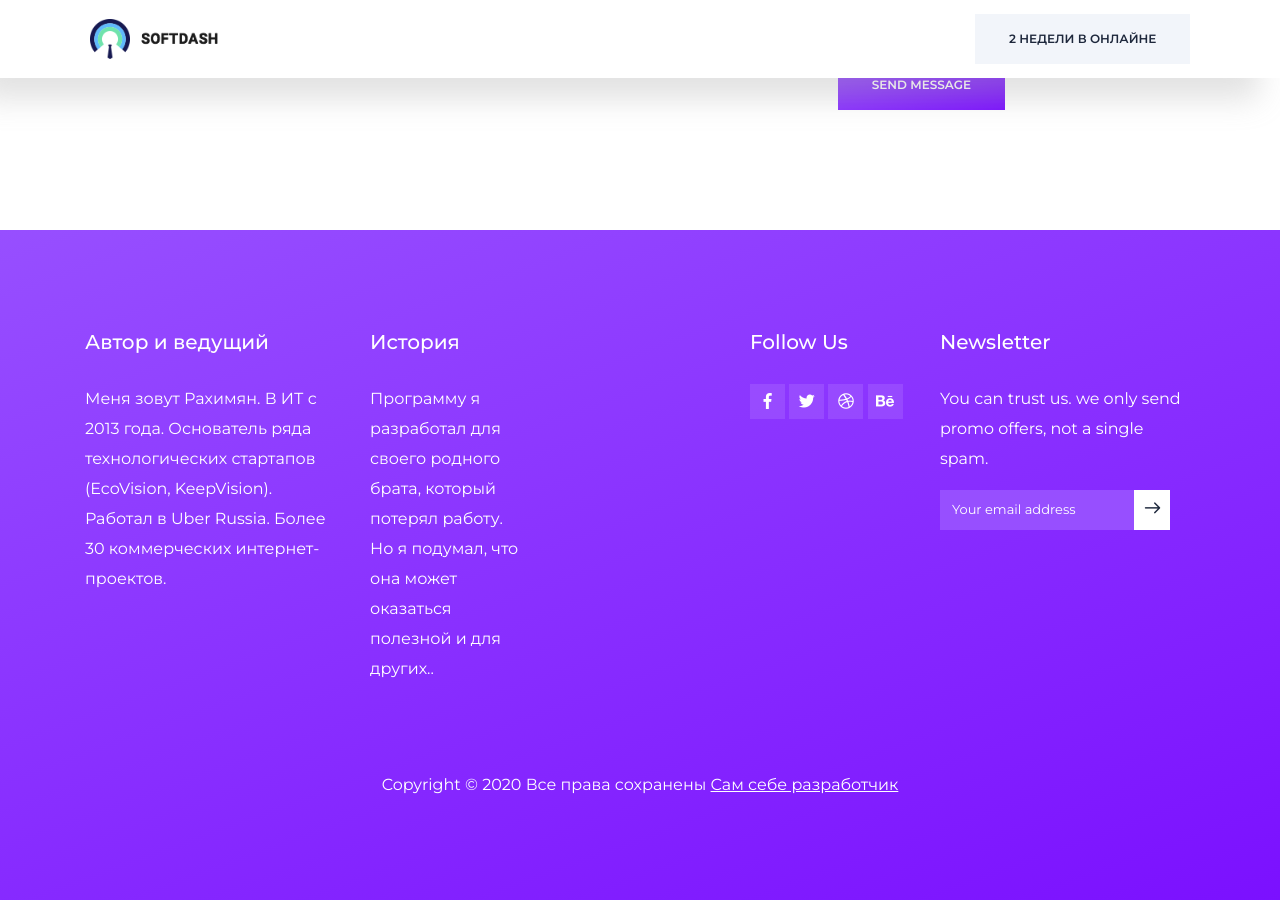
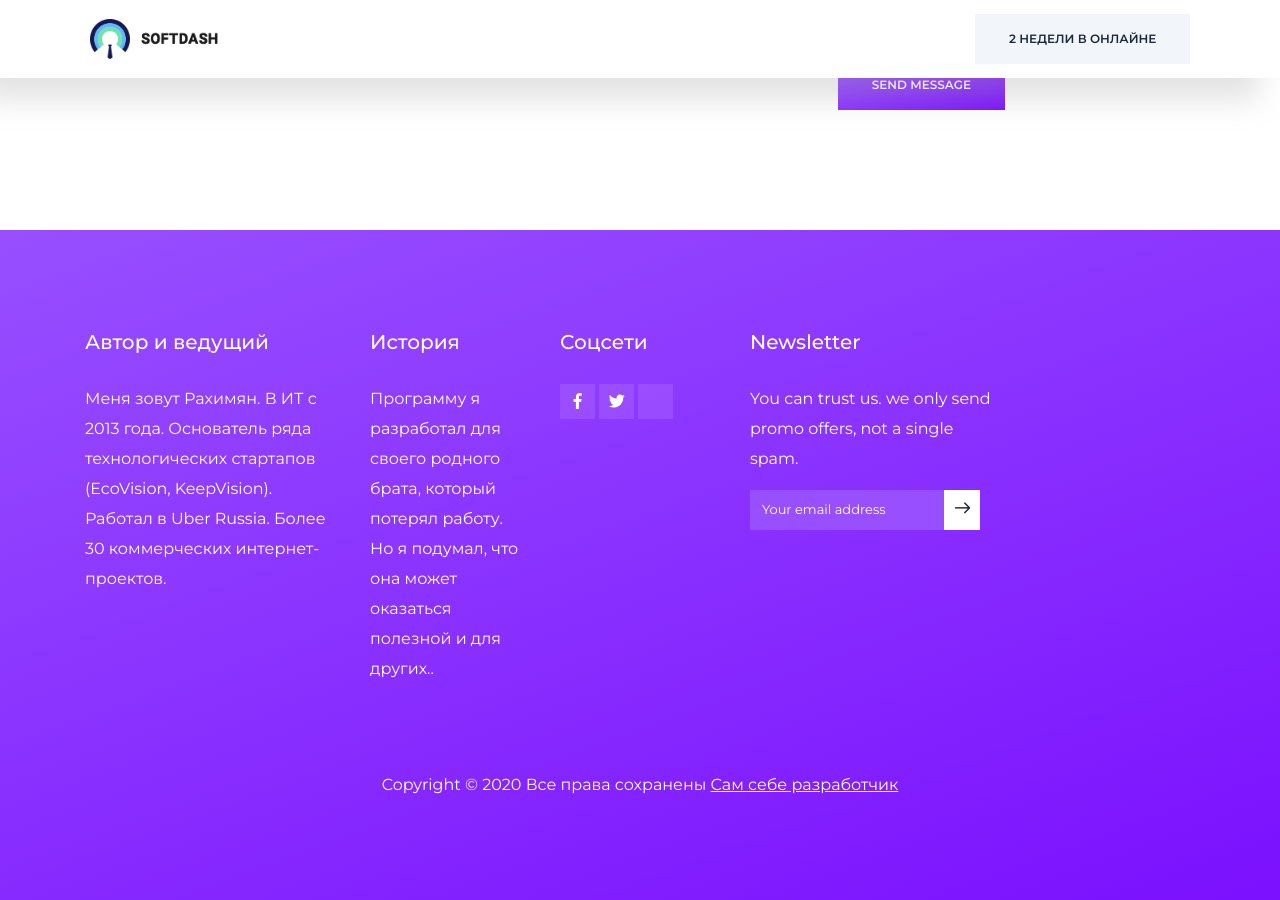
Before and after one commit to RakhimyanTim/samseberazrabotchik.github.io, a Jekyll site: the page built from contact.html, in a window 1280 px wide and 900 px high, scrolled down 1331 px. Built offline with Jekyll 4.4.1, drawn with Linux system fonts in a browser that asks for light colours.

Commit message:
Update footer.html

```diff
--- a/_includes/footer.html
+++ b/_includes/footer.html
@@ -19,28 +19,10 @@
                         </p>
                     </div>
                 </div>
+
                 <div class="col-lg-2 col-md-6">
                     <div class="single-footer-widget">
-                        <h4>{{ site.footer_features_link_heading }}</h4>
-                        <ul class="menu-list">
-                            <li>
-                                <a href="{{ site.footer_features_link_one_link }}">{{ site.footer_features_link_one_text }}</a>
-                            </li>
-                            <li>
-                                <a href="{{ site.footer_features_link_two_link }}">{{ site.footer_features_link_two_text }}</a>
-                            </li>
-                            <li>
-                                <a href="{{ site.footer_features_link_three_link }}">{{ site.footer_features_link_three_text }}</a>
-                            </li>
-                            <li>
-                                <a href="{{ site.footer_features_link_four_link }}">{{ site.footer_features_link_four_text }}</a>
-                            </li>
-                        </ul>
-                    </div>
-                </div>
-                <div class="col-lg-2 col-md-6">
-                    <div class="single-footer-widget">
-                        <h4>Follow Us</h4>
+                        <h4>Соцсети</h4>
                         <ul class="social-icons">
                             <li>
                                 <a href="{{ site.footer_facebook_link }}">
@@ -53,13 +35,8 @@
                                 </a>
                             </li>
                             <li>
-                                <a href="{{ site.footer_dribbble_link }}">
-                                    <i class="fab fa-dribbble"></i>
-                                </a>
-                            </li>
-                            <li>
-                                <a href="{{ site.footer_behance_link }}">
-                                    <i class="fab fa-behance"></i>
+                                <a href="{{ site.footer_vkontakte_link }}">
+                                    <i class="fab fa-vkontakte"></i>
                                 </a>
                             </li>
                         </ul>
```
